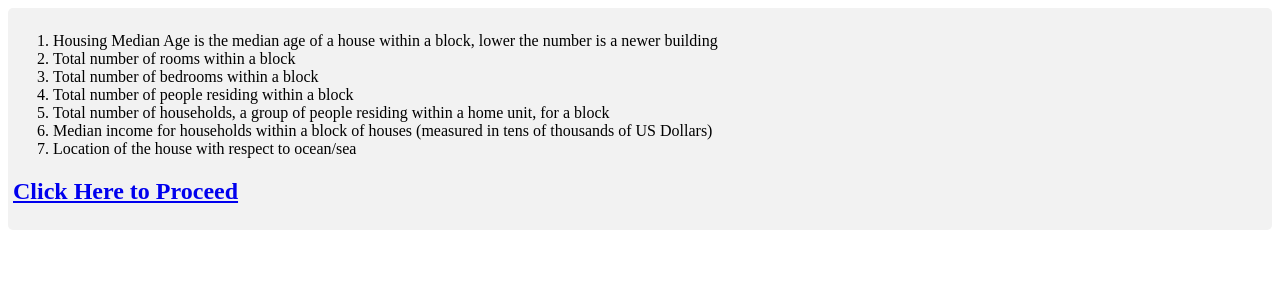
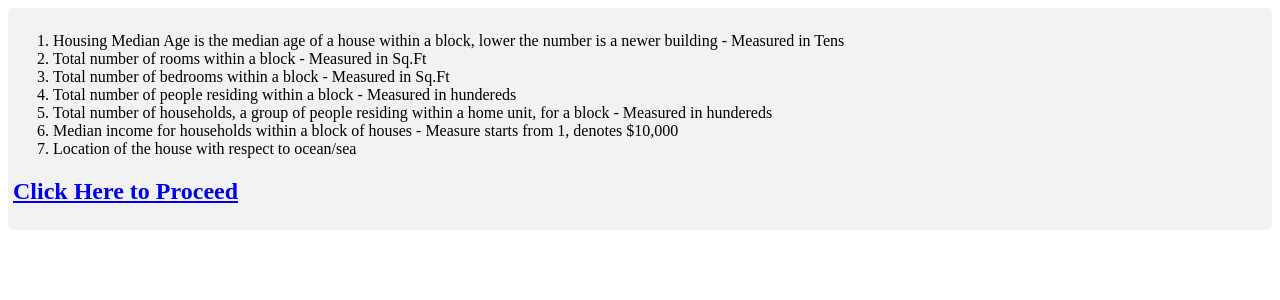
Before and after one commit to shashanksathish/California_House_Prediction, a Flask app: page / in a window 1280 px wide. Shown: the top 300 px of the page. Run offline with Flask 2, Linux system fonts and the light colour scheme; parts of the project's set-up code (start-up, migrations or seed data) failed here and were passed over.

Commit message:
Updated info.html

```diff
--- a/templates/info.html
+++ b/templates/info.html
@@ -10,12 +10,12 @@
 <body>
   <div class="center">
     <h3></h3><ol>
-      <li>Housing Median Age is the median age of a house within a block, lower the number is a newer building</li>
-      <li>Total number of rooms within a block</li>
-      <li>Total number of bedrooms within a block</li>
-      <li>Total number of people residing within a block</li>
-      <li>Total number of households, a group of people residing within a home unit, for a block</li>
-      <li>Median income for households within a block of houses (measured in tens of thousands of US Dollars)</li>
+      <li>Housing Median Age is the median age of a house within a block, lower the number is a newer building - Measured in Tens</li>
+      <li>Total number of rooms within a block - Measured in Sq.Ft</li>
+      <li>Total number of bedrooms within a block - Measured in Sq.Ft</li>
+      <li>Total number of people residing within a block - Measured in hundereds</li>
+      <li>Total number of households, a group of people residing within a home unit, for a block - Measured in hundereds</li>
+      <li>Median income for households within a block of houses - Measure starts from 1, denotes $10,000 </li>
       <li>Location of the house with respect to ocean/sea</li>
     </ol></h3>
   <h2><a href="/index">Click Here to Proceed</a></div></h2>
```
